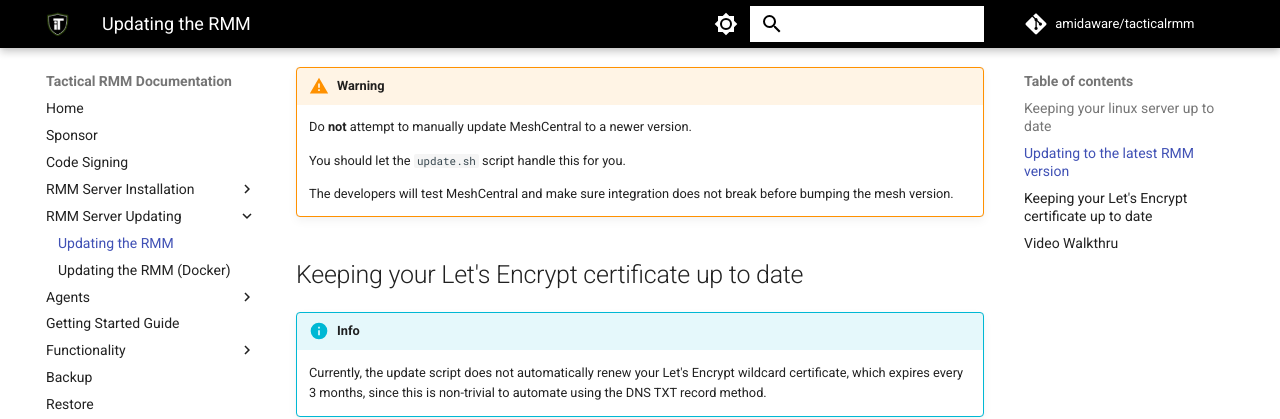
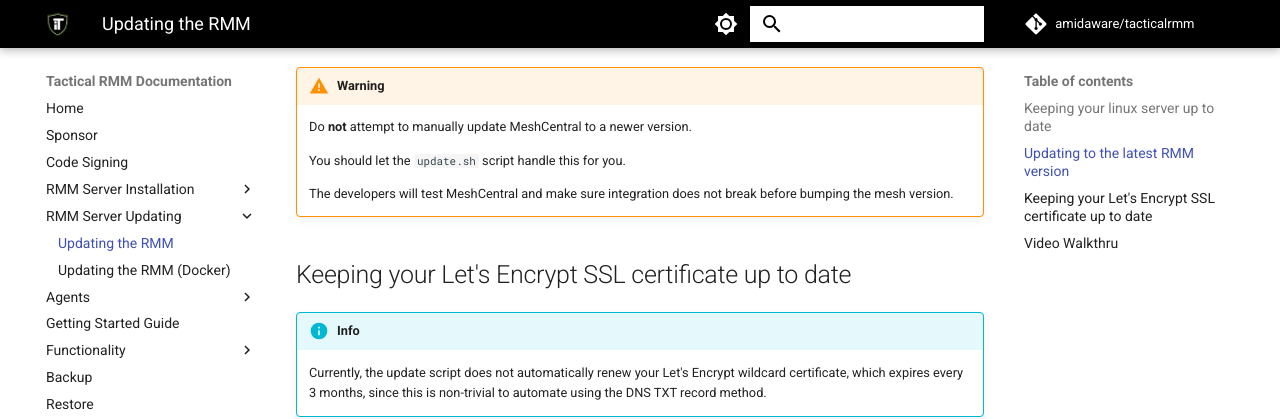
Before and after one commit to amidaware/trmm-docs, an MkDocs documentation site: the page built from docs/update_server.md, in a window 1280 px wide and 900 px high, scrolled down 1611 px. Shown: the top 419 px of the window. Built offline with MkDocs 1.6.1 and Material for MkDocs 9.7.7, drawn with Linux system fonts in a browser that asks for light colours; comment, search, counter and statistics services are not loaded.

Commit message:
adding keyword and stay updated cautionary tales

```diff
--- a/docs/update_server.md
+++ b/docs/update_server.md
@@ -64,7 +64,7 @@
 
     The developers will test MeshCentral and make sure integration does not break before bumping the mesh version.
 
-## Keeping your Let's Encrypt certificate up to date
+## Keeping your Let's Encrypt SSL certificate up to date
 
 !!!info
     Currently, the update script does not automatically renew your Let's Encrypt wildcard certificate, which expires every 3 months, since this is non-trivial to automate using the DNS TXT record method.
```
Also changed, not shown: docs/install_server.md (+2 -0 lines).
